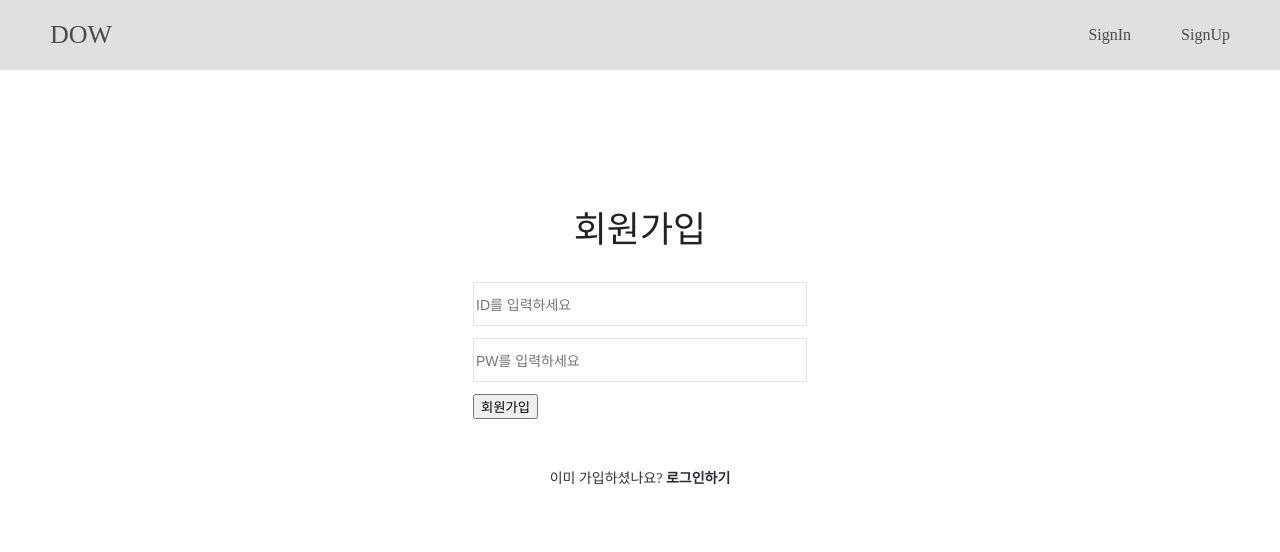
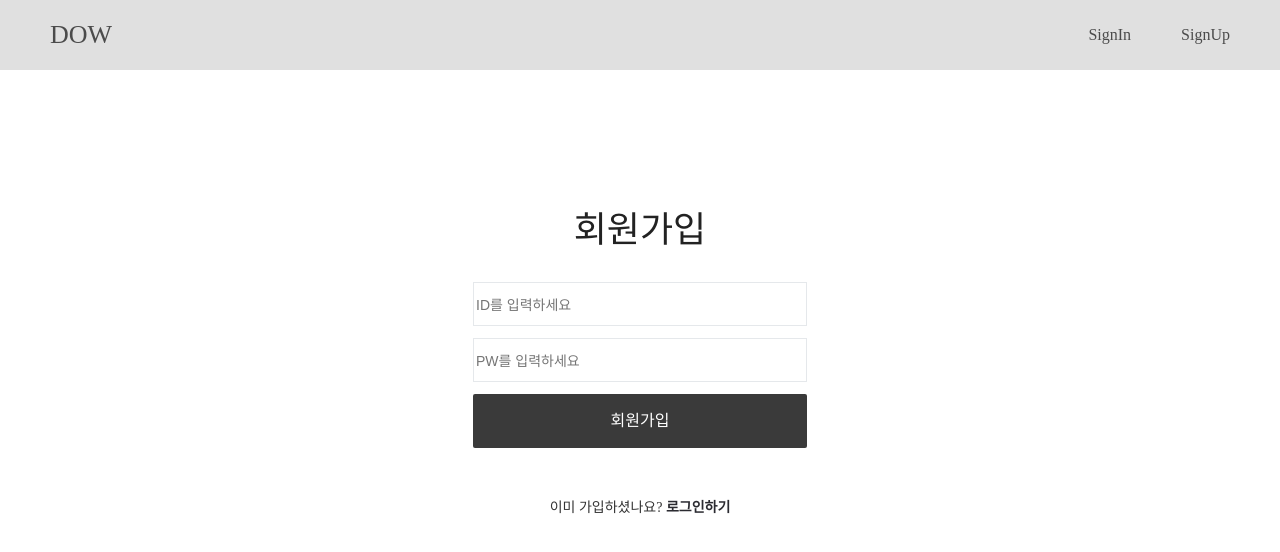
Before and after one commit to weatherbaseCommunity/Front_Js, a React (Create React App) app: page /signUp in a window 1280 px wide. Shown: the top 552 px of the page. Built offline with nearby package versions, Linux system fonts and the light colour scheme; no server answers; a small style sheet from the web is missing.

Commit message:
로그인, 회원가입 버튼 디자인 수정

```diff
--- a/src/pages/SignInPage.jsx
+++ b/src/pages/SignInPage.jsx
@@ -171,7 +171,9 @@ export default function SignInPage() {
                 />
               </div>
             </form>
-            <button onClick={commonSignIn}>로그인</button>
+            <LoginButton onClick={commonSignIn} background={'#3a3a3a'}>
+              <span>로그인</span>
+            </LoginButton>
             <MiddleLine>
               <span>또는</span>
             </MiddleLine>
--- a/src/pages/SignUpPage.jsx
+++ b/src/pages/SignUpPage.jsx
@@ -148,7 +148,12 @@ export default function SignUpPage() {
                 />
               </div>
             </form>
-            <button onClick={commonSignUp}>회원가입</button>
+            <SignUpButton
+              onClick={commonSignUp}
+              background={'#3a3a3a'}
+            >
+              <span>회원가입</span>
+            </SignUpButton>
           </li>
         </ul>
         <p>
```
